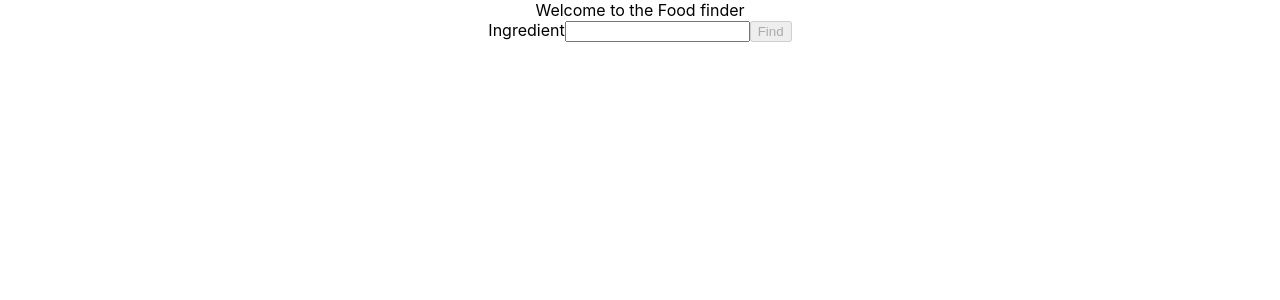
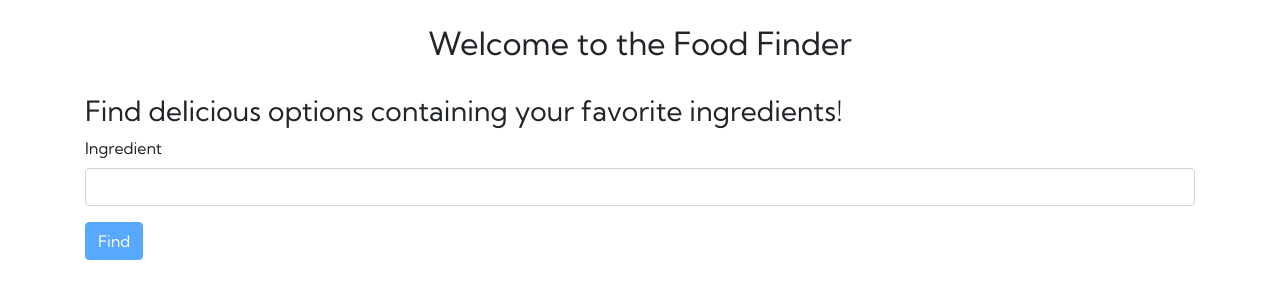
Before and after one commit to sarahwalther/dh, a React (Create React App) app: page / in a window 1280 px wide. Shown: the top 300 px of the page. Built offline with nearby package versions, Linux system fonts and the light colour scheme; no server answers.

Commit message:
Add error message when ingredient is invalid

```diff
--- a/package.json
+++ b/package.json
@@ -17,6 +17,7 @@
     "@types/redux-logger": "^3.0.8",
     "@types/redux-thunk": "^2.1.0",
     "axios": "^0.20.0",
+    "bootstrap": "^4.5.2",
     "cypress": "^5.2.0",
     "node-sass": "^4.14.1",
     "pluralize": "^8.0.0",
--- a/public/index.html
+++ b/public/index.html
@@ -3,6 +3,8 @@
   <head>
     <meta charset="utf-8" />
     <link rel="icon" href="%PUBLIC_URL%/favicon.ico" />
+    <link rel="stylesheet" href="https://stackpath.bootstrapcdn.com/bootstrap/4.4.1/css/bootstrap.min.css" integrity="sha384-Vkoo8x4CGsO3+Hhxv8T/Q5PaXtkKtu6ug5TOeNV6gBiFeWPGFN9MuhOf23Q9Ifjh" crossorigin="anonymous">
+    <link href="https://fonts.googleapis.com/css2?family=Kumbh+Sans:wght@300;400;700&display=swap" rel="stylesheet">
     <meta name="viewport" content="width=device-width, initial-scale=1" />
     <meta name="theme-color" content="#000000" />
     <meta
--- a/src/App.tsx
+++ b/src/App.tsx
@@ -10,7 +10,7 @@ function App(): ReactElement {
   console.log(store)
   return (
     <Provider store={store}>
-      <div className="App">
+      <div className="App container-fluid">
         <Header/>
         <IngredientForm/>
       </div>
--- a/src/Header.tsx
+++ b/src/Header.tsx
@@ -2,8 +2,10 @@ import React, { ReactElement } from 'react'
 
 const Header = (): ReactElement => {
   return (
-    <div>
-      Welcome to the Food finder
+    <div className="row my-4">
+      <h2 className="col text-center">
+        Welcome to the Food Finder
+      </h2>
     </div>
   )
 }
--- a/src/ingredients/IngredientForm.tsx
+++ b/src/ingredients/IngredientForm.tsx
@@ -8,7 +8,7 @@ import { DHDispatch } from '../store'
 
 interface IngredientFormState {
   submitDisabled: boolean,
-  inputValue: string
+  inputValue: string,
 }
 
 interface IngredientFormStateProps {
@@ -18,7 +18,9 @@ interface IngredientFormStateProps {
 
 interface IngredientFormDispatchProps {
   validateIngredient(ingredient: string): void
+
   fetchIngredients(): void
+
   fetchProducts(ingredient: Ingredient): void
 }
 
@@ -34,19 +36,35 @@ export class IngredientForm extends Component<IngredientFormStateProps & Ingredi
 
   render(): ReactElement {
     return (
-      <form onSubmit={this.submit}>
-        <label>
+      <div className="container mt-4">
+        <div className=".col-sm-2 .offset-md-2">
+          <h3>Find delicious options containing your favorite ingredients!</h3>
+          <form onSubmit={this.submit} className="">
+            <div className="form-group">
+              <label htmlFor="ingredient">
                 Ingredient
+              </label>
               <input
                 type="text"
                 name="ingredient"
+                id="ingredient"
+                className="form-control invalid"
                 value={this.state.inputValue}
                 onChange={this.onChange}
                 onBlur={this.validate}
+                required
               />
-        </label>
-        <input type="submit" value="Find" disabled={this.state.submitDisabled}/>
+            </div>
+            <input
+              type="submit"
+              value="Find"
+              className="btn btn-primary form-group"
+              disabled={this.state.submitDisabled}
+            />
           </form>
+          <p>{this.props.ingredientIsValid ? '' : `Aw snap! It looks like we don't have anything delicious containing ${this.state.inputValue} yet. Maybe try something else?`}</p>
+        </div>
+      </div>
     )
   }
 
--- a/src/styles/App.scss
+++ b/src/styles/App.scss
@@ -1,3 +1,3 @@
 .App {
-  text-align: center;
+  font-family: 'Kumbh Sans', sans-serif;
 }
```
Also changed, not shown: 2 other files (tests, documents, lock files or other folders). Lines whose indentation alone changed are shown as unchanged.
